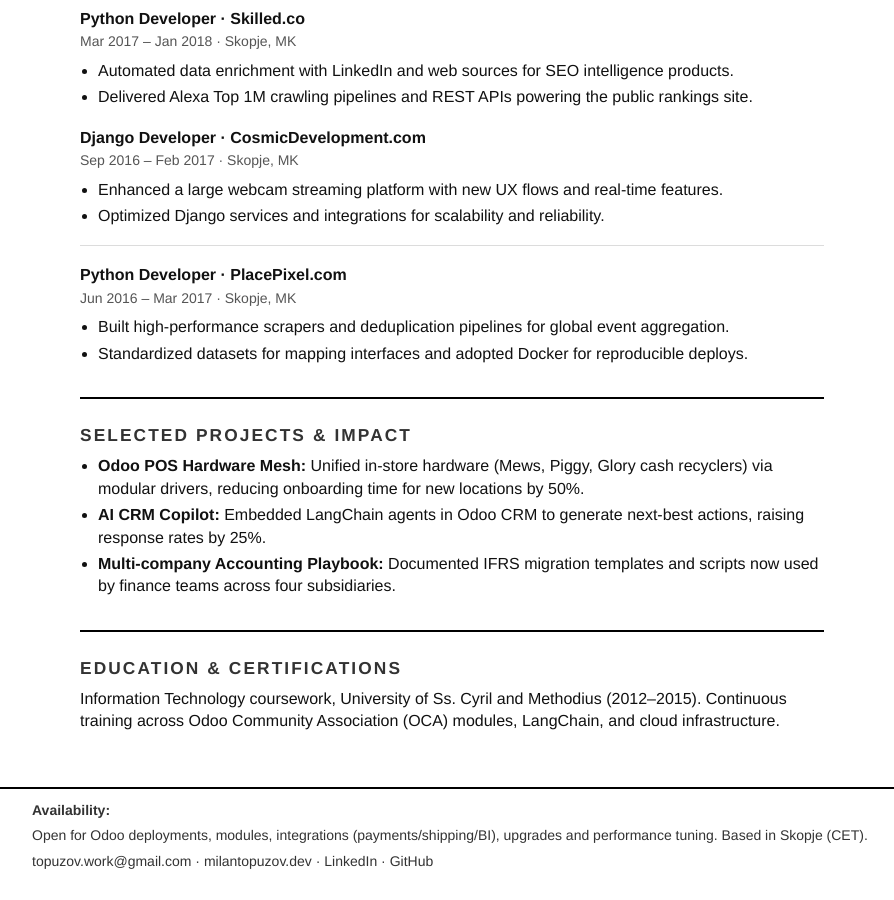
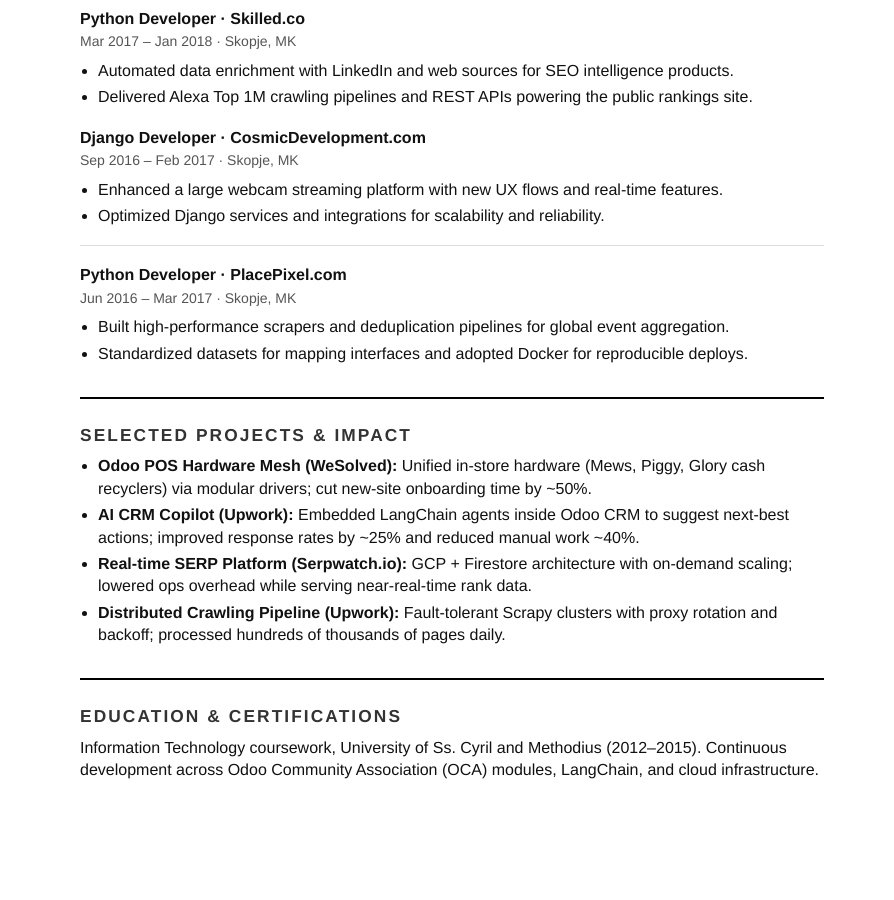
Before and after one commit to tishmen/tishmen.github.io, a Jekyll site: the page built from cv.html, in a window 1280 px wide and 900 px high, scrolled down 1816 px. Shown: the whole window, without its empty margins (188-1082 px from the left). Built offline with Jekyll 4.4.1, drawn with Linux system fonts in a browser that asks for light colours; after the commit the page ends 2634 px from its top, so only the background shows below that; some of the changed text lies outside the part shown.

Commit message:
CV: adjust summary to lead with AI/automation; rebalance projects; add separators and links

```diff
--- a/cv.html
+++ b/cv.html
@@ -217,7 +217,7 @@
             <span><a href="https://linkedin.com/in/milan-topuzov">linkedin.com/in/milan-topuzov</a></span>
             <span><a href="https://github.com/tishmen">github.com/tishmen</a></span>
           </div>
-          <p>Full-stack Odoo engineer focused on ERP implementations, POS UX, accounting flows, and integrations. I turn complex requirements into upgrade-safe modules, automation, and clean deployments.</p>
+          <p>Talented Odoo engineer specializing in AI, automation, data pipelines, and upgrade-safe integrations across CRM, Inventory, e-Commerce, and POS — delivering clean, testable, and reliable deployments.</p>
         </div>
       </div>
     </header>
@@ -236,9 +236,9 @@
         <div>
           <h3>Integrations</h3>
           <ul>
+            <li>LangChain &amp; AI-assisted CRM automations</li>
+            <li>Shopify, WooCommerce, REST/RPC APIs, webhooks</li>
             <li>Mews Hotel System, Piggy coupons, Glory cash machines</li>
-            <li>Shopify, WooCommerce, REST/RPC APIs, webhooks</li>
-            <li>LangChain &amp; AI-assisted CRM automations</li>
           </ul>
         </div>
         <div>
@@ -366,29 +366,18 @@
     <section>
       <h2>Selected Projects &amp; Impact</h2>
       <ul>
-        <li><strong>Odoo POS Hardware Mesh:</strong> Unified in-store hardware (Mews, Piggy, Glory cash recyclers) via modular drivers, reducing onboarding time for new locations by 50%.</li>
-        <li><strong>AI CRM Copilot:</strong> Embedded LangChain agents in Odoo CRM to generate next-best actions, raising response rates by 25%.</li>
-        <li><strong>Multi-company Accounting Playbook:</strong> Documented IFRS migration templates and scripts now used by finance teams across four subsidiaries.</li>
+        <li><strong>Odoo POS Hardware Mesh (WeSolved):</strong> Unified in‑store hardware (Mews, Piggy, Glory cash recyclers) via modular drivers; cut new‑site onboarding time by ~50%.</li>
+        <li><strong>AI CRM Copilot (Upwork):</strong> Embedded LangChain agents inside Odoo CRM to suggest next‑best actions; improved response rates by ~25% and reduced manual work ~40%.</li>
+        <li><strong>Real‑time SERP Platform (Serpwatch.io):</strong> GCP + Firestore architecture with on‑demand scaling; lowered ops overhead while serving near‑real‑time rank data.</li>
+        <li><strong>Distributed Crawling Pipeline (Upwork):</strong> Fault‑tolerant Scrapy clusters with proxy rotation and backoff; processed hundreds of thousands of pages daily.</li>
       </ul>
     </section>
 
     <div class="section-divider"></div>
     <section>
       <h2>Education &amp; Certifications</h2>
-      <p>Information Technology coursework, University of Ss. Cyril and Methodius (2012–2015). Continuous training across Odoo Community Association (OCA) modules, LangChain, and cloud infrastructure.</p>
+      <p>Information Technology coursework, University of Ss. Cyril and Methodius (2012–2015). Continuous development across Odoo Community Association (OCA) modules, LangChain, and cloud infrastructure.</p>
     </section>
   </main>
-  <footer class="cv-footer">
-    <div class="footer-inner">
-      <strong>Availability:</strong>
-      Open for Odoo deployments, modules, integrations (payments/shipping/BI), upgrades and performance tuning. Based in Skopje (CET).
-      <span class="footer-links">
-        <a href="mailto:topuzov.work@gmail.com">topuzov.work@gmail.com</a> ·
-        <a href="https://milantopuzov.dev">milantopuzov.dev</a> ·
-        <a href="https://linkedin.com/in/milan-topuzov">LinkedIn</a> ·
-        <a href="https://github.com/tishmen">GitHub</a>
-      </span>
-    </div>
-  </footer>
 </body>
 </html>
```
Also changed, not shown: other parts of cv.html (+1 -1 lines).
